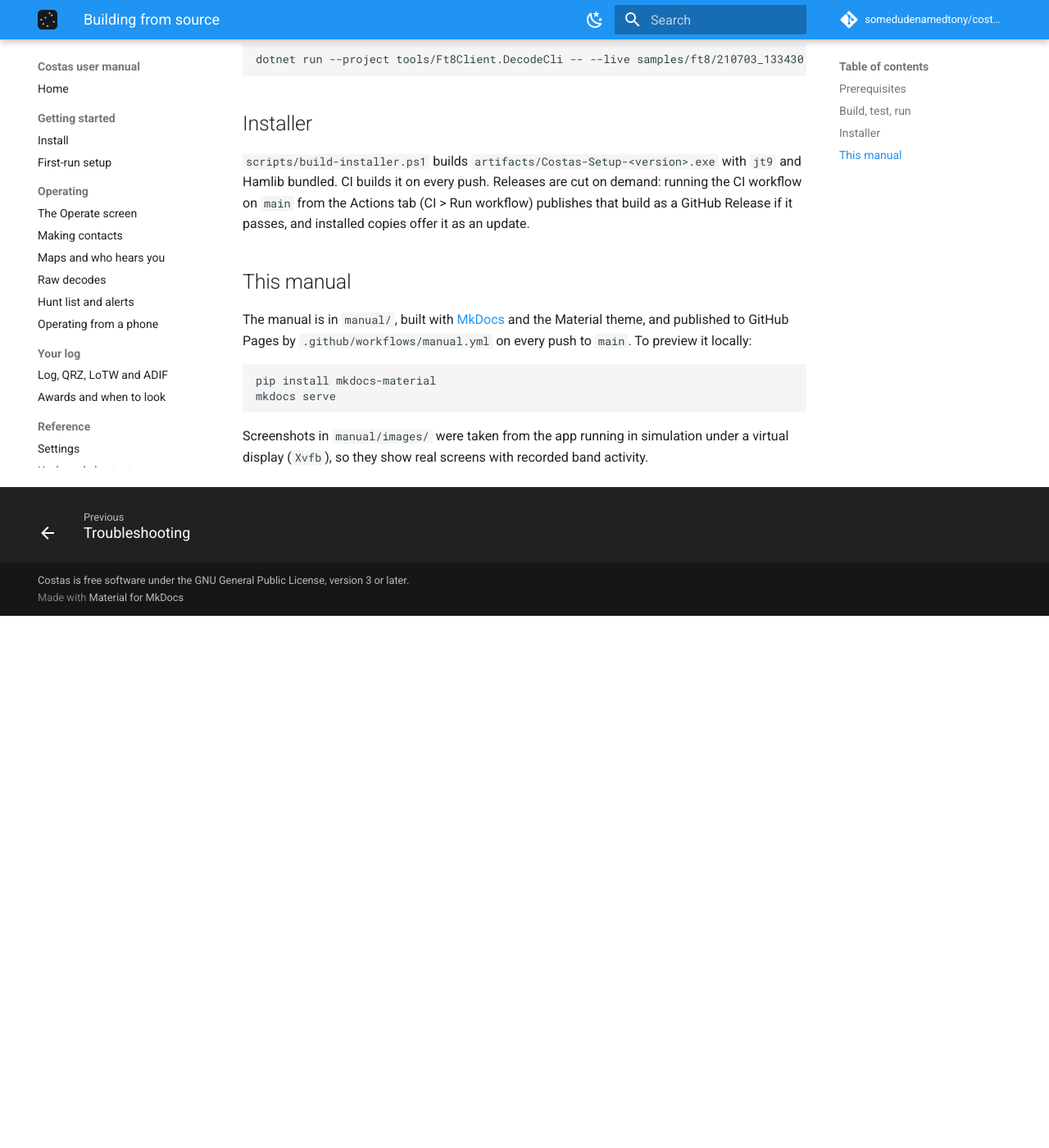
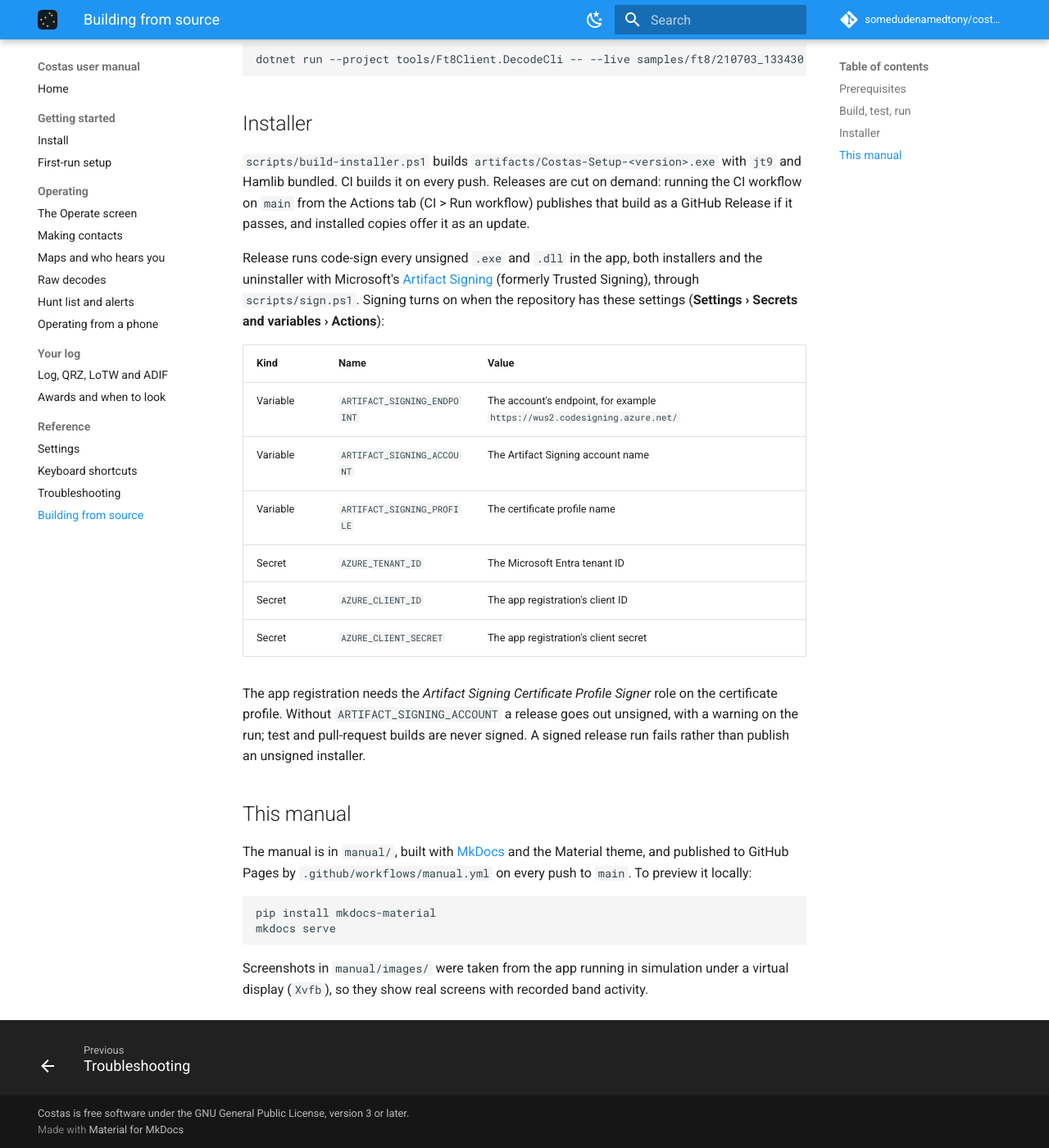
Before and after one commit to somedudenamedtony/costas, an MkDocs documentation site: the page built from manual/building.md, in a window 1280 px wide and 1400 px high, scrolled down 1139 px. Shown: the whole window at 82% size. Built offline with MkDocs 1.6.1 and Material for MkDocs 9.7.7, drawn with Linux system fonts in a browser that asks for light colours; comment, search, counter and statistics services are not loaded; before the commit the page ends 1890 px from its top, so only the background shows below that.

Commit message:
Code-sign release builds with Artifact Signing
SmartScreen blocks the installer as "Unknown publisher" because nothing we
ship is signed. Release runs now sign every unsigned .exe and .dll in the
staged app, the Inno Setup installer and its uninstaller, and Velopack's
Setup.exe and Update.exe through Microsoft's Artifact Signing, then refuse
to publish if any download is left unsigned.

Signing turns on only once the repository has the ARTIFACT_SIGNING_*
variables and AZURE_* secrets, so releases keep working (with a warning)
until the owner's identity validation is done. Test and pull-request builds
stay unsigned to save the signing quota. The manual and README explain
More info > Run anyway in the meantime.

Co-Authored-By: Claude Opus 5.5 <noreply@anthropic.com>
Claude-Session: https://claude.ai/code/session_01WL2RMyp2NNLArysTz12Z5a

```diff
--- a/manual/building.md
+++ b/manual/building.md
@@ -51,6 +51,24 @@ dotnet run --project tools/Ft8Client.DecodeCli -- --live samples/ft8/210703_1334
 it on every push. Releases are cut on demand: running the CI workflow on `main` from the Actions tab (CI > Run
 workflow) publishes that build as a GitHub Release if it passes, and installed copies offer it as an update.
 
+Release runs code-sign every unsigned `.exe` and `.dll` in the app, both installers and the uninstaller with
+Microsoft's [Artifact Signing](https://learn.microsoft.com/azure/artifact-signing/) (formerly Trusted Signing),
+through `scripts/sign.ps1`. Signing turns on when the repository has these settings (**Settings › Secrets and
+variables › Actions**):
+
+| Kind | Name | Value |
+| --- | --- | --- |
+| Variable | `ARTIFACT_SIGNING_ENDPOINT` | The account's endpoint, for example `https://wus2.codesigning.azure.net/` |
+| Variable | `ARTIFACT_SIGNING_ACCOUNT` | The Artifact Signing account name |
+| Variable | `ARTIFACT_SIGNING_PROFILE` | The certificate profile name |
+| Secret | `AZURE_TENANT_ID` | The Microsoft Entra tenant ID |
+| Secret | `AZURE_CLIENT_ID` | The app registration's client ID |
+| Secret | `AZURE_CLIENT_SECRET` | The app registration's client secret |
+
+The app registration needs the *Artifact Signing Certificate Profile Signer* role on the certificate profile.
+Without `ARTIFACT_SIGNING_ACCOUNT` a release goes out unsigned, with a warning on the run; test and pull-request
+builds are never signed. A signed release run fails rather than publish an unsigned installer.
+
 ## This manual
 
 The manual is in `manual/`, built with [MkDocs](https://www.mkdocs.org/) and the Material theme, and published to
```
Also changed, not shown: README.md (+3 -2 lines), docs/08-open-questions.md (+1 -1 lines), manual/install.md (+6 -2 lines), manual/troubleshooting.md (+2 -1 lines), 4 other files.
